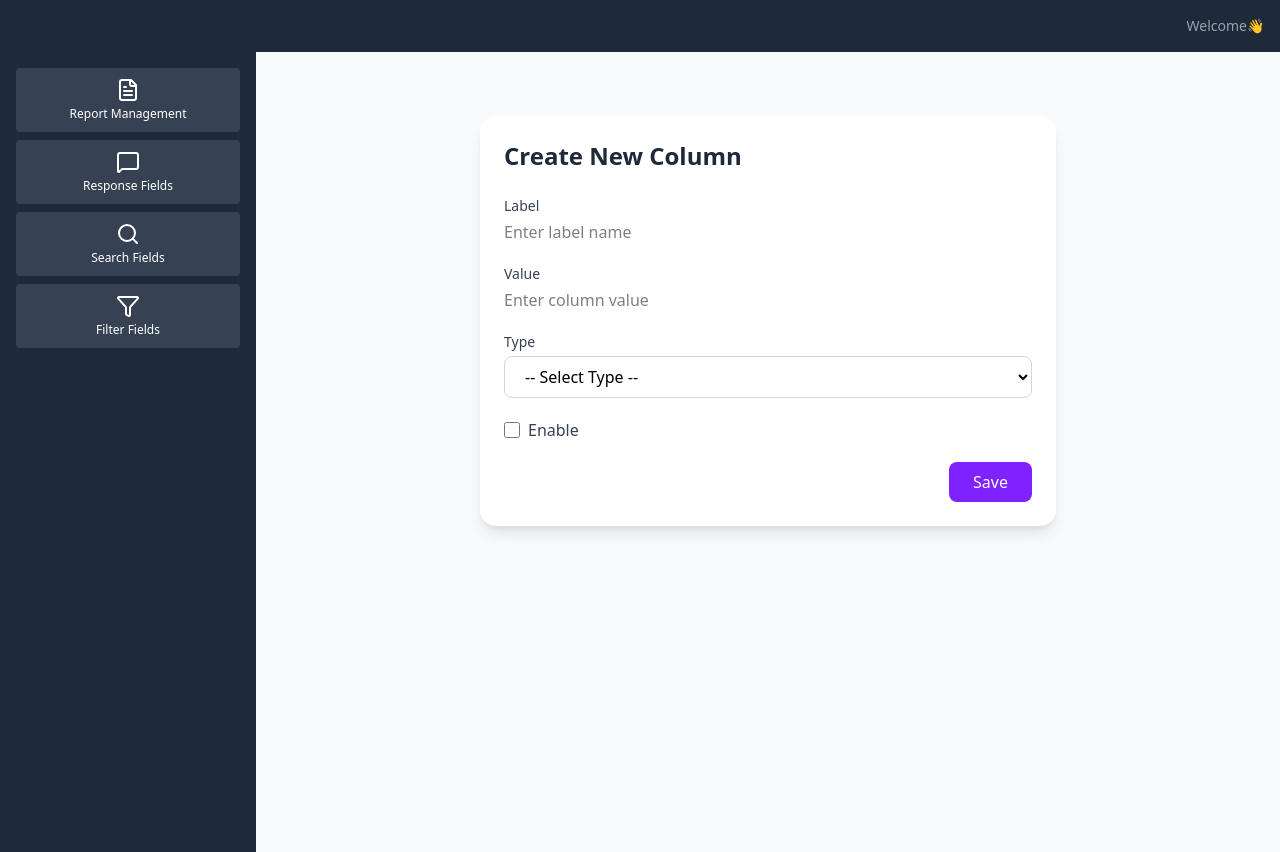
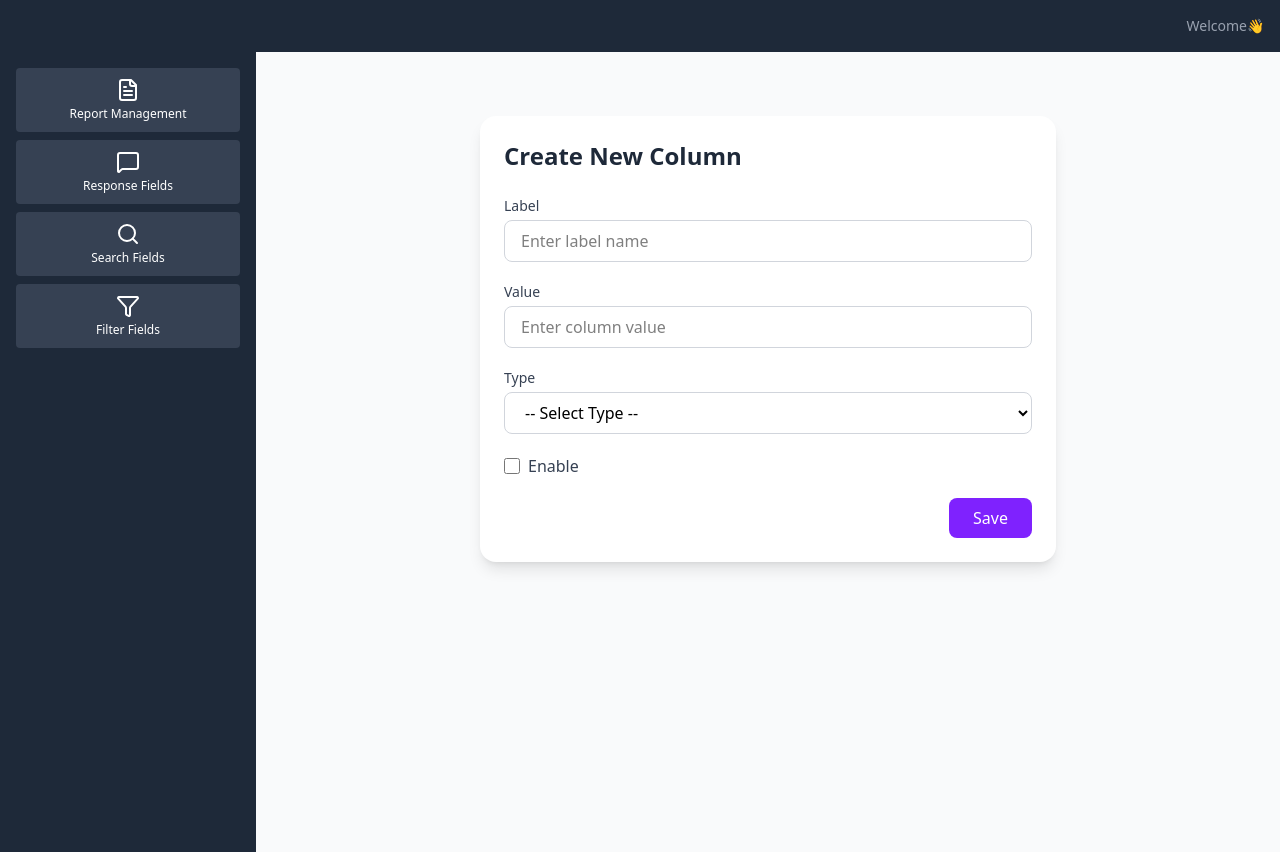
Before and after one commit to Gayathri2005senthilkumar/report-config-fe, a React (Vite) app: page /column-type/column-create in a window 1280 px wide. Built offline with nearby package versions, Linux system fonts and the light colour scheme.

Commit message:
Fix Tailwind config file extension

```diff
--- a/src/Components/hookForms/FormInput.jsx
+++ b/src/Components/hookForms/FormInput.jsx
@@ -1,26 +1,22 @@
-import { Controller } from "react-hook-form"
-import ErrorMessage from "../ErrorMessage"
-import Input from "../Forms/Input"
+import { Controller } from "react-hook-form";
+import ErrorMessage from "../ErrorMessage";
+import Input from "../Forms/Input"; // ✅ this is your styled component
 
-
-    const FormInput = ({ name, control, error, ...props }) => (
+const FormInput = ({ name, control, error, ...props }) => (
   <Controller
     name={name}
     control={control}
     render={({ field }) => (
-      <>
-        <input
+      <div>
+        <Input
           {...field}
           {...props}
-          id={name} // ✅ This is the key fix
-          className="input-styles"
+          id={name} // ✅ important for label linking
         />
-        {error && <p className="text-red-500 text-sm">{error}</p>}
-      </>
+        {error && <p className="text-red-500 text-sm mt-1">{error}</p>}
+      </div>
     )}
   />
 );
 
-
-
-export default FormInput
+export default FormInput;
```
